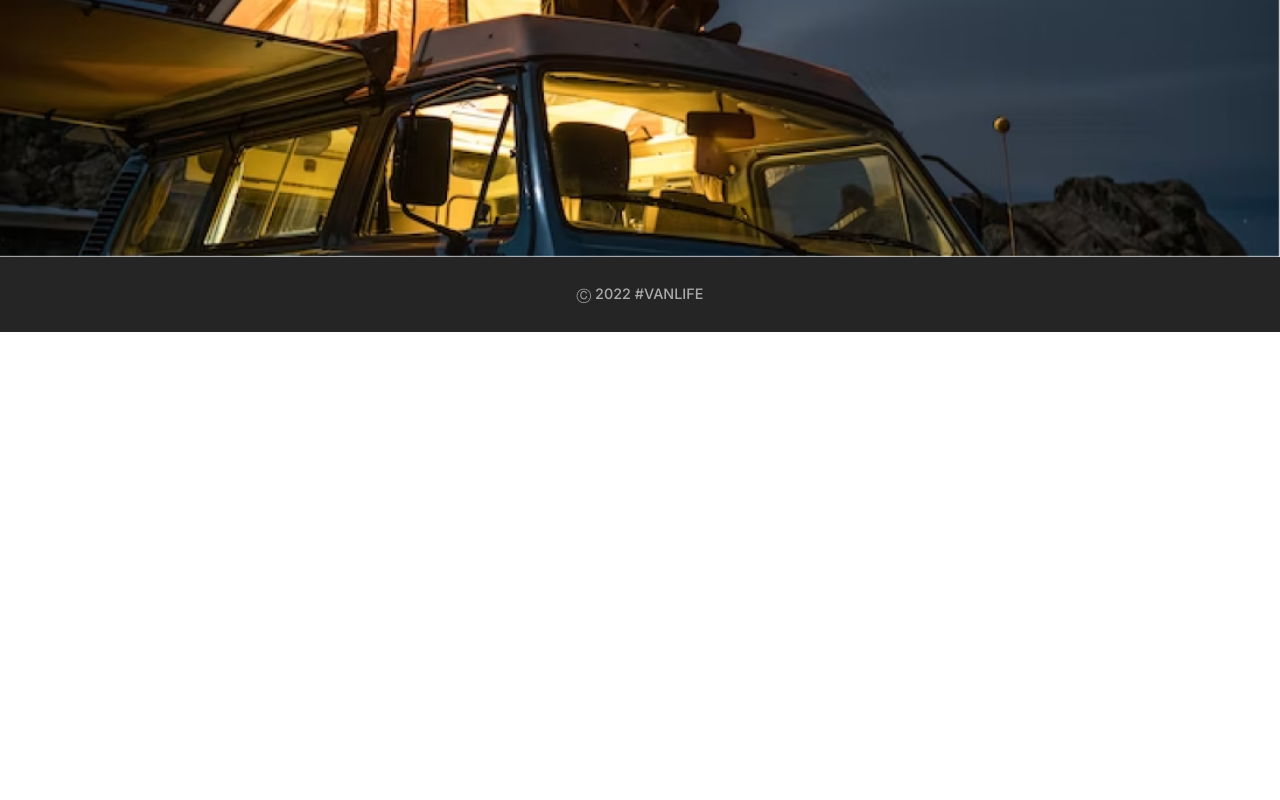
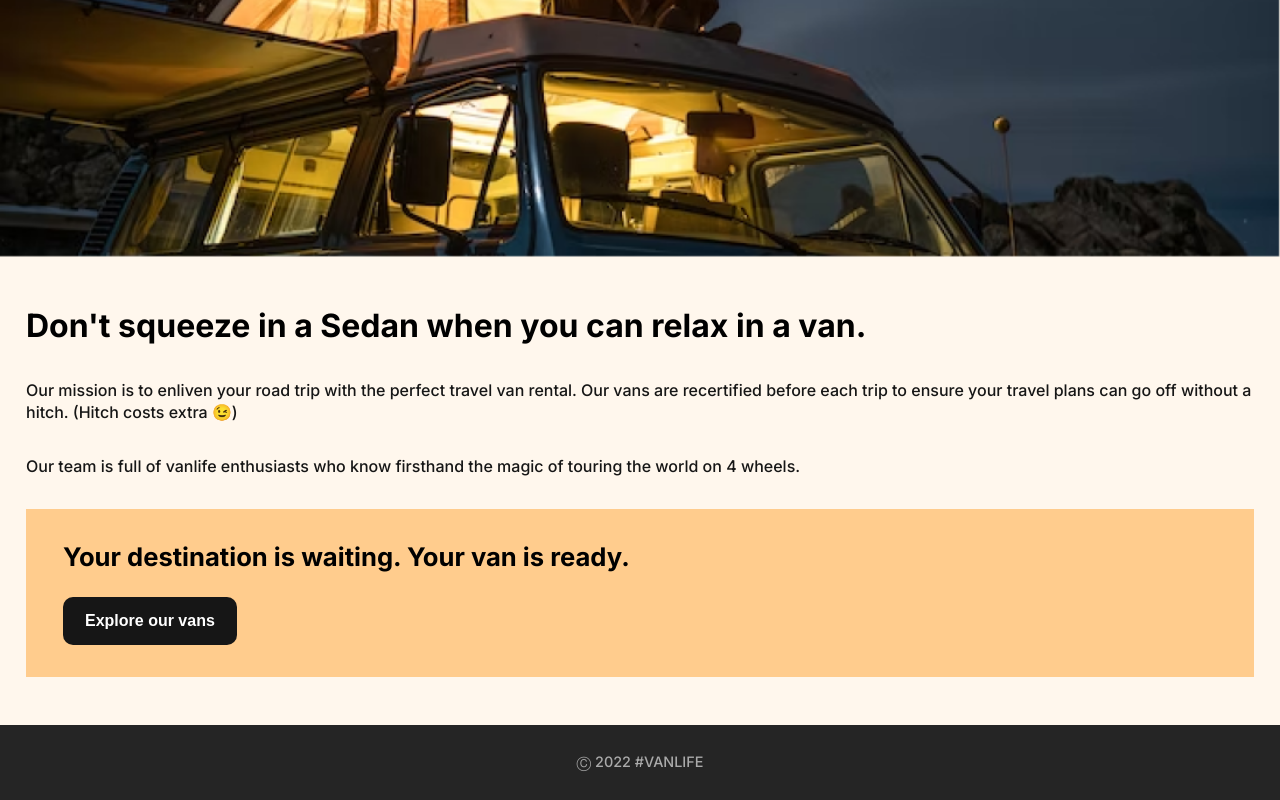
Before and after one commit to sfrodilla/van-life-web, a React (Vite) app: page /about in a window 1280 px wide. Shown: the part 398-1198 px from the top of the page. Before the commit the page ends 800 px from the top, so only its background shows below. Built offline with nearby package versions, Linux system fonts and the light colour scheme.

Commit message:
Created the About page.

```diff
--- a/index.css
+++ b/index.css
@@ -11,6 +11,7 @@ body {
     display: flex;
     flex-direction: column;
     min-height: 100vh;
+    background-color: #FFF7ED;
 }
 
 
@@ -22,7 +23,6 @@ header {
     align-items: center;
     padding: 26px;
     height: 110px;
-    background-color: #FFF7ED;
 }
 
 .title-container {
@@ -59,12 +59,16 @@ header>nav>a {
 /* Main content  */
 
 main {
-    padding: 66px 26px;
     display: flex;
     flex-direction: column;
     align-items: center;
     flex: 1;
+}
 
+.home-container {
+    display: flex;
+    flex-direction: column;
+    padding: 66px 26px;
     background-image: url("/images/van-home.png");
     background-color: rgba(0, 0, 0, 0.46);
     background-blend-mode: darken;
@@ -74,7 +78,7 @@ main {
     color: white;
 }
 
-main>h2 {
+h2 {
     font-weight: 800;
     font-size: 2.25rem;
     flex-wrap: wrap;
@@ -83,18 +87,18 @@ main>h2 {
     margin-bottom: 23px;
 }
 
-main>section {
+.home-container>section {
     display: flex;
     flex-direction: column;
     gap: 52px;
 }
 
-section>span {
+.home-container>section>span {
     font-weight: 500;
     line-height: 24px;
 }
 
-section>button {
+.home-container>section>button {
     background-color: #FF8C38;
     border: none;
     border-radius: 5px;
@@ -106,7 +110,25 @@ section>button {
 
 }
 
+article {
+    width: 100%;
+}
+
+article>section {
+    padding: 48px 26px;
+}
+
+article>section>p {
+    margin-bottom: 32px;
+    font-weight: 500;
+    font-size: 1rem;
+    line-height: 22px;
+    color: #161616;
+    margin-top: 0;
+}
+
 .image-container {
+    width: 100%;
     min-height: 235px;
 }
 
@@ -115,6 +137,45 @@ section>button {
     object-fit: cover;
 }
 
+h3 {
+    font-weight: 700;
+    font-size: 2rem;
+    flex-wrap: wrap;
+    line-height: 42px;
+    margin-top: 0;
+    margin-bottom: 32px;
+}
+
+div.button-container {
+    display: flex;
+    flex-direction: column;
+    padding: 32px 37px;
+
+    background-color: #FFCC8D;
+}
+
+div.button-container>h4 {
+    margin-top: 0;
+    margin-bottom: 25px;
+    white-space: pre-line;
+
+    font-weight: 700;
+    font-size: 1.6rem;
+}
+
+div.button-container>button {
+    align-self: flex-start;
+    background-color: #161616;
+    border: none;
+    border-radius: 10px;
+    color: white;
+
+    padding: 12px 22px;
+
+    line-height: 24px;
+    font-weight: 700;
+    font-size: 1rem;
+}
 
 
 /* Footer styling */
--- a/src/App.tsx
+++ b/src/App.tsx
@@ -15,11 +15,13 @@ function App() {
     return (
         <BrowserRouter>
             <Header />
-            <Routes>
-                <Route path="/" element={<Home />} />
-                <Route path="/about" element={<About />} />
-                <Route path="/vans" element={<Vans />} />
-            </Routes>
+            <main>
+                <Routes>
+                    <Route path="/" element={<Home />} />
+                    <Route path="/about" element={<About />} />
+                    <Route path="/vans" element={<Vans />} />
+                </Routes>
+            </main>
             <Footer />
         </BrowserRouter>
     )
--- a/src/components/About.tsx
+++ b/src/components/About.tsx
@@ -6,6 +6,25 @@ export default function About() {
             <div className="image-container">
                 <img src="./images/van-about.png" alt="The about page image" />
             </div>
+            <section>
+                <h3>
+                    Don't squeeze in a Sedan when you can relax in a van.
+                </h3>
+                <p>
+                    Our mission is to enliven your road trip with the perfect travel van rental. Our vans are recertified before each trip to ensure your travel plans can go off without a hitch.
+                    (Hitch costs extra 😉)
+                </p>
+                <p>
+                    Our team is full of vanlife enthusiasts who know firsthand the magic of touring the world on 4 wheels.
+                </p>
+                <div className="button-container">
+                    <h4>
+                        Your destination is waiting.
+                        Your van is ready.
+                    </h4>
+                    <button>Explore our vans</button>
+                </div>
+            </section>
         </article>
     )
 
--- a/src/components/Home.tsx
+++ b/src/components/Home.tsx
@@ -3,12 +3,12 @@ import React from "react"
 
 export default function Home() {
     return (
-        <main>
+        <div className="home-container">
             <h2>You got the travel plans, we got the travel vans.</h2>
             <section>
                 <span>Add adventure to your life by joining the #vanlife movement. Rent the perfect van to make your perfect road trip.</span>
                 <button>Find your van</button>
             </section>
-        </main>
+        </div>
     )
 }
```
